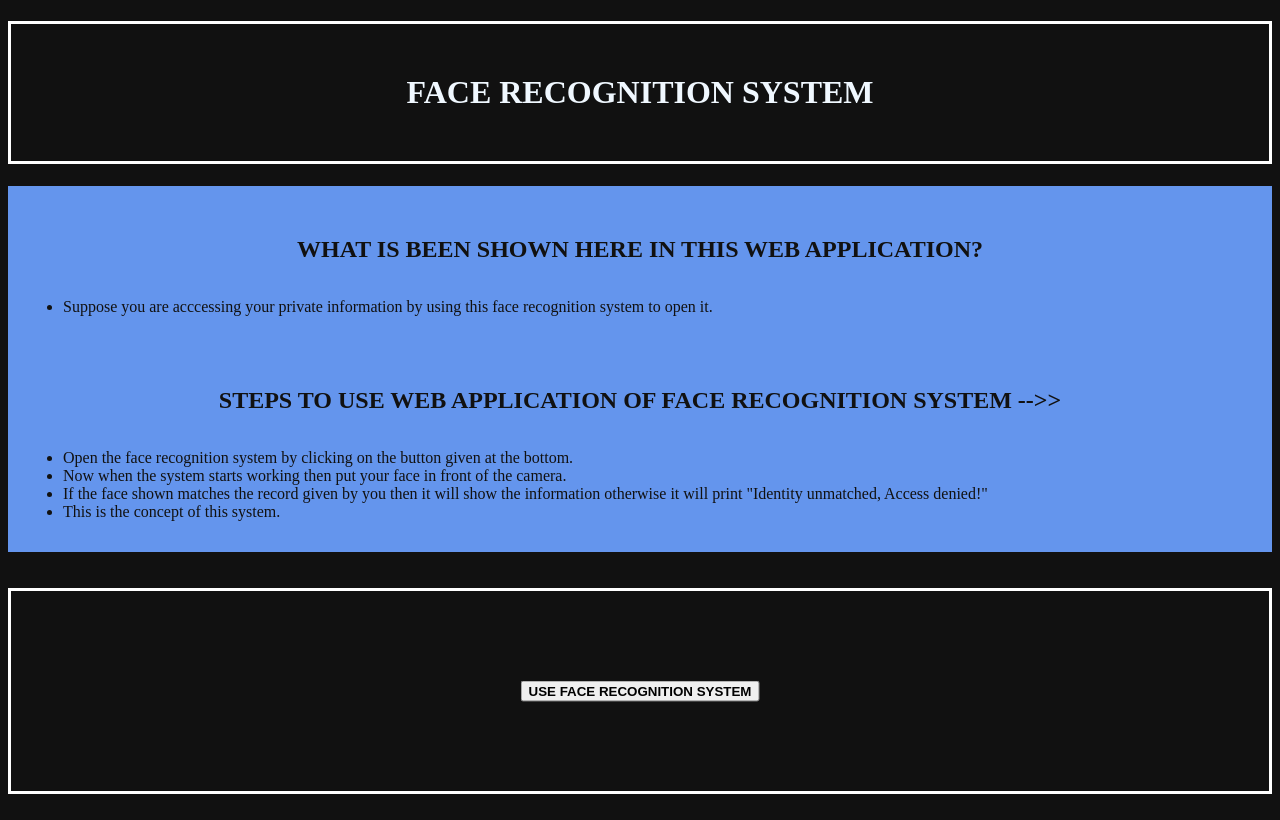
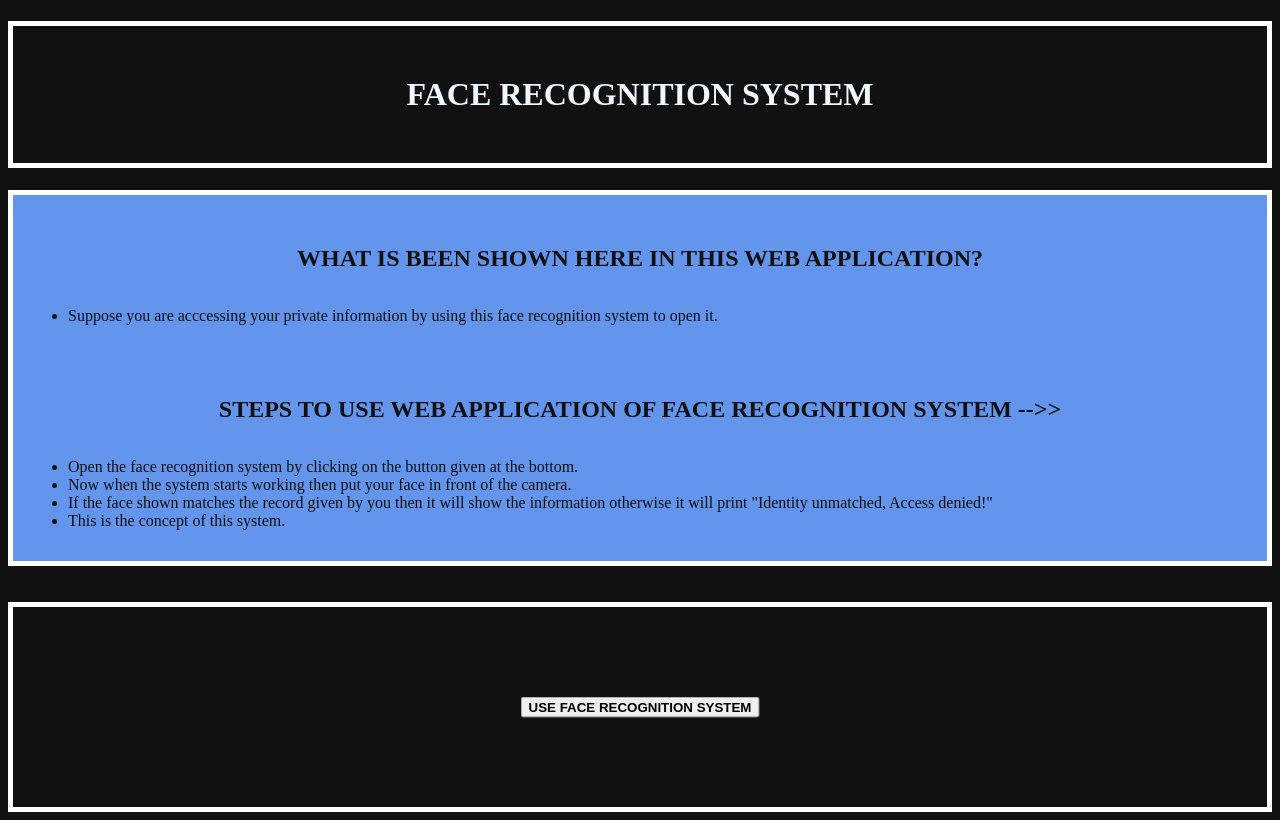
Before and after one commit to SB4402/FACE-RECOGNITION, a plain HTML site: page index.html in a window 1280 px wide. Drawn offline with Linux system fonts and the light colour scheme.

Commit message:
Update index.html

```diff
--- a/index.html
+++ b/index.html
@@ -16,7 +16,7 @@
         .container {
   height: 200px;
   position: relative;
-  border: 3px solid white;
+  border: 5px solid white;
 }
 
 .center {
@@ -34,8 +34,8 @@
     </style>
 </head>
 <body style="background-color: #111111;">
-    <h1 style="text-align: center; padding: 50px; border: 3px solid white; ">FACE RECOGNITION SYSTEM</h1>
-    <div style="background-color: cornflowerblue; color: #111111; padding: 15px;">
+    <h1 style="text-align: center; padding: 50px; border: 5px solid white; ">FACE RECOGNITION SYSTEM</h1>
+    <div style="background-color: cornflowerblue; border: 5px solid white; color: #111111; padding: 15px;">
 
         <h2 style="text-align: center; padding: 15px; ">WHAT IS BEEN SHOWN HERE IN THIS WEB APPLICATION?</h2>
         <ul>
```
